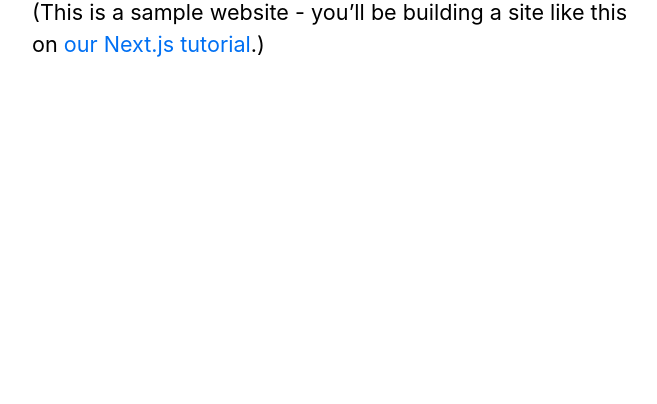
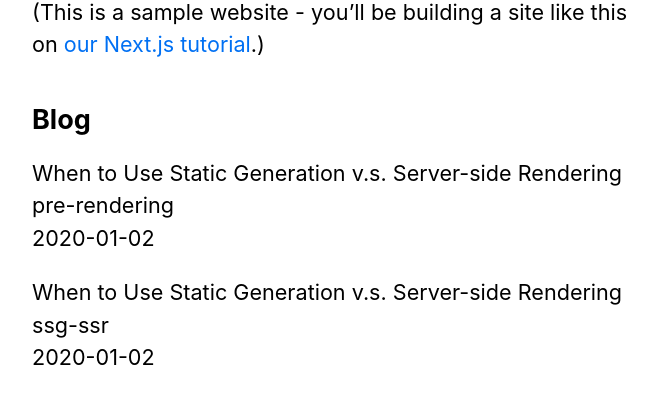
Before and after one commit to tamashiro-syuta/nextjs_tutorial, a Next.js app: page / in a window 1280 px wide. Shown: the part 368-772 px from the top of the page, without its empty margins (302-959 px from the left). Built offline with nearby package versions, Linux system fonts and the light colour scheme.

Commit message:
ビルド時に実行されるフェッチ

```diff
--- a/pages/index.js
+++ b/pages/index.js
@@ -1,11 +1,23 @@
 import Head from "next/head";
-import Link from "next/link";
 import Layout, { siteTitle } from "../components/layout";
 import utilStyles from "../styles/utils.module.css";
+import { getSortedPostsData } from "../lib/posts";
 
-export default function Home() {
+// 記事データを非同期で取得するメソッド
+// dev環境ではリクエスト毎に実行されるが、prod環境ではビルド時(HTML生成時)にのみ実行される
+export async function getStaticProps() {
+  const allPostsData = getSortedPostsData();
+  return {
+    props: {
+      allPostsData,
+    },
+  };
+}
+
+export default function Home({ allPostsData }) {
   return (
     <Layout home>
+      {/* Keep the existing code here */}
       <Head>
         <title>{siteTitle}</title>
       </Head>
@@ -16,6 +28,21 @@
           <a href="https://nextjs.org/learn">our Next.js tutorial</a>.)
         </p>
       </section>
+      {/* Add this <section> tag below the existing <section> tag */}
+      <section className={`${utilStyles.headingMd} ${utilStyles.padding1px}`}>
+        <h2 className={utilStyles.headingLg}>Blog</h2>
+        <ul className={utilStyles.list}>
+          {allPostsData.map(({ id, date, title }) => (
+            <li className={utilStyles.listItem} key={id}>
+              {title}
+              <br />
+              {id}
+              <br />
+              {date}
+            </li>
+          ))}
+        </ul>
+      </section>
     </Layout>
   );
 }
```
